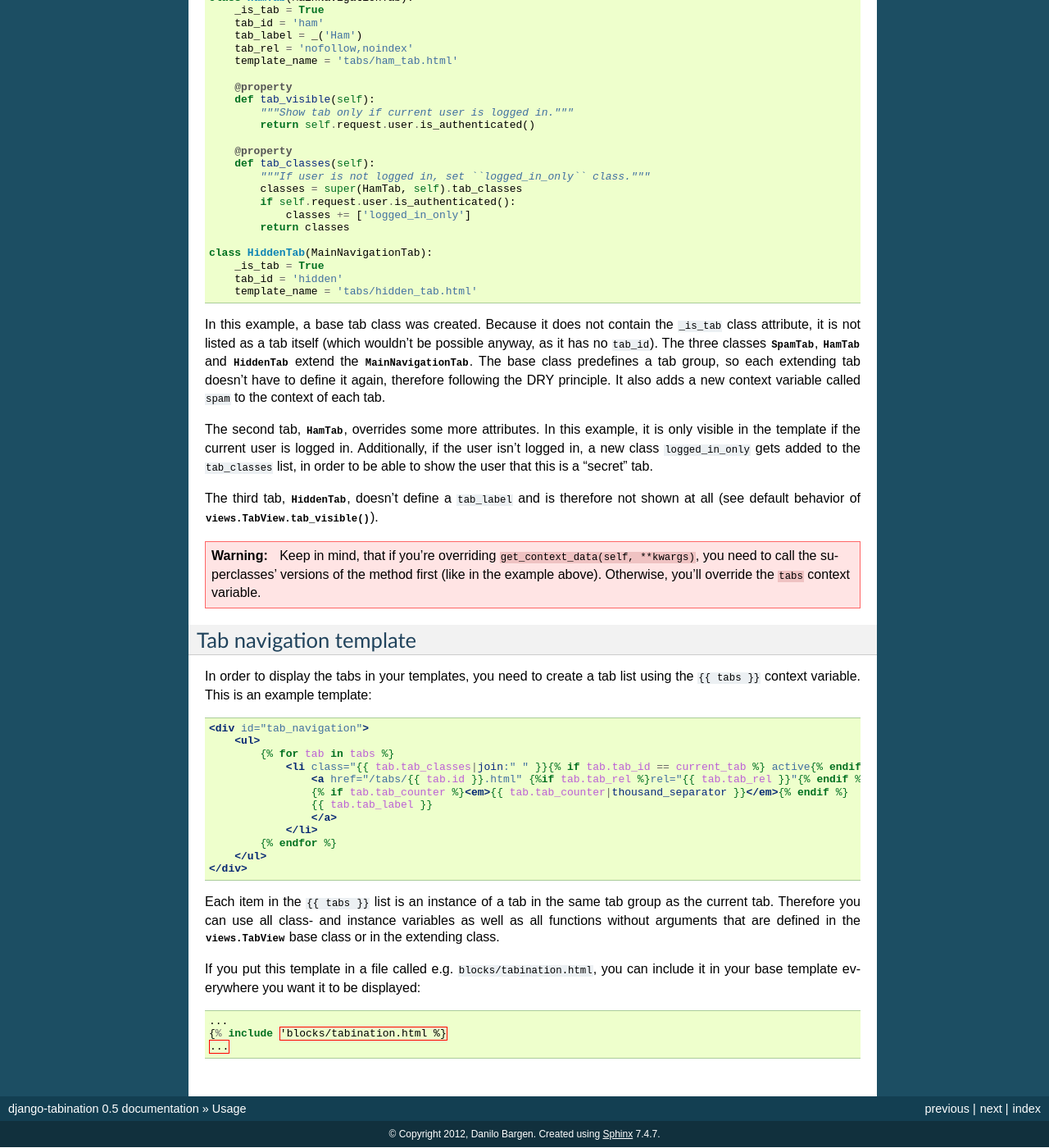
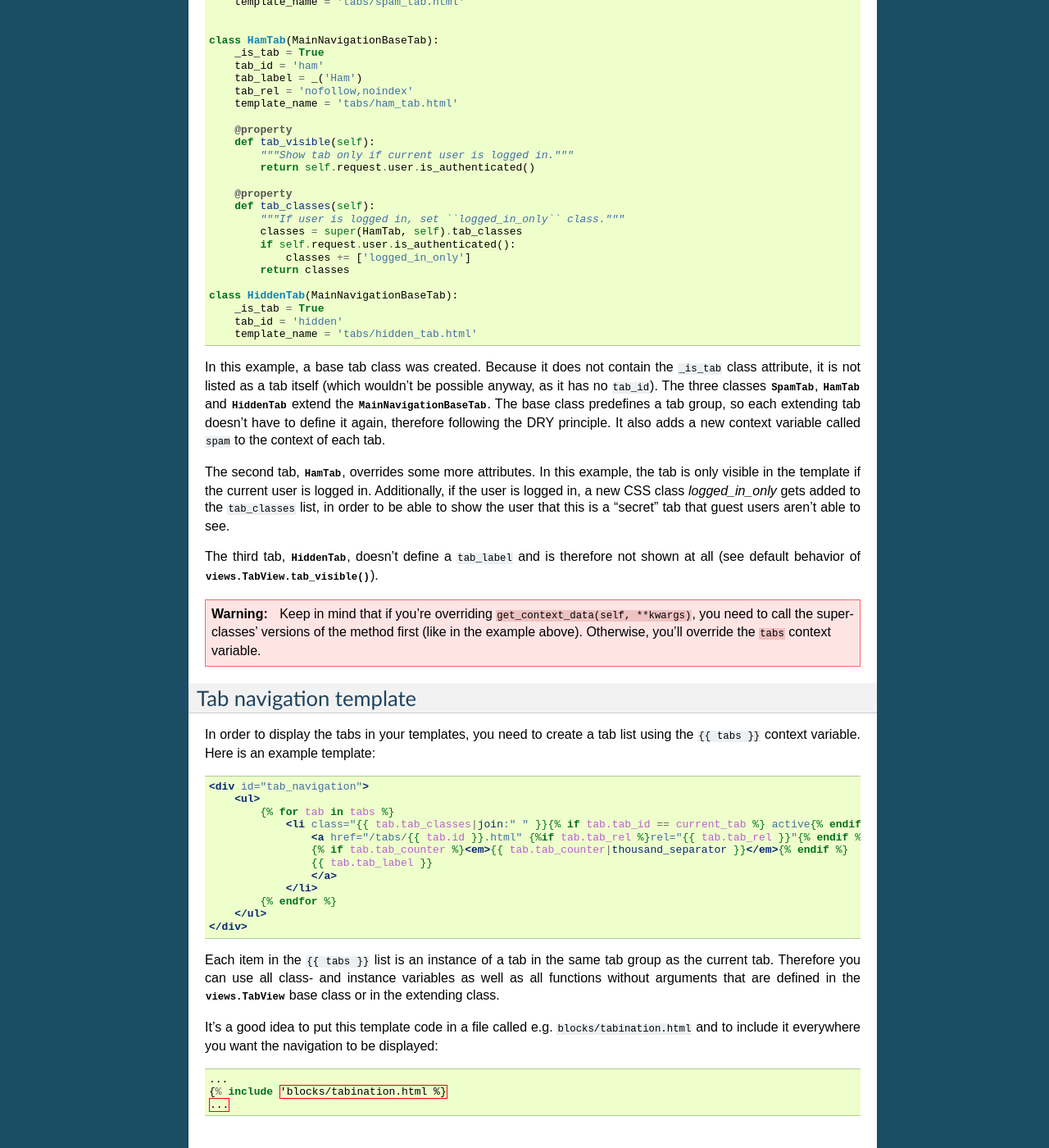
Before and after one commit to dbrgn/django-tabination, a Sphinx documentation site: the page built from doc/source/usage.rst, in a window 1280 px wide and 1400 px high, scrolled down 1638 px. Shown: the whole window at 82% size. Built offline with Sphinx 7.4.7, drawn with Linux system fonts in a browser that asks for light colours; some of the changed text lies outside the part shown.

Commit message:
Improved docs

```diff
--- a/doc/source/tabview.rst
+++ b/doc/source/tabview.rst
@@ -1,5 +1,7 @@
 TabView
 =======
 
+This page documents the attribute values and functions of the ``TabView`` base class.
+
 .. automodule:: views
     :members: TabView
--- a/doc/source/usage.rst
+++ b/doc/source/usage.rst
@@ -3,9 +3,8 @@
 
 .. |TabView| replace:: :class:`views.TabView`
 
-*django-tabination* cannot be used out-of-the-box, it is instead a library that
-enables you to easily build your own tab navigation templates by extending the
-|TabView| base class.
+*django-tabination* is a library that enables you to easily build your own tab
+navigation templates by extending the |TabView| base class.
 
 The library is strongly based on the
 `class based views <https://docs.djangoproject.com/en/dev/topics/class-based-views/>`_
@@ -43,17 +42,19 @@
 
     class SpamTab(TabView):
         _is_tab = True
+        tab_id = 'spam'
         tab_group = 'main_navigation'
         tab_label = 'Spam'
 
 This tab fulfils all the requirements, but does not render any response yet.
-In order to render a response, you could for example use `generic view mixins
+In order to render a response, you could use `generic view mixins
 <https://docs.djangoproject.com/en/dev/ref/class-based-views/#mixins>`_::
 
     from django.views.generic.base import TemplateResponseMixin
 
     class SpamTab(TemplateResponseMixin, TabView):
         _is_tab = True
+        tab_id = 'spam'
         tab_group = 'main_navigation'
         tab_label = 'Spam'
         template_name = 'tabs/spam_tab.html'
@@ -63,7 +64,8 @@
 You can do everything with your TabView that you can do with normal class
 based views. The only things that you need to bear in mind is that
 |TabView| always needs to be the base class (on the right side of the
-parentheses). It may be overloaded using mixins but not using other views.
+parentheses). It may be overloaded using mixins but cannot be combined with
+other views.
 
 Customizing your tab view
 +++++++++++++++++++++++++
@@ -81,24 +84,24 @@
     from django.views.generic.base import TemplateResponseMixin
     from django.utils.translation import ugettext as _
 
-    class MainNavigationTab(TemplateResponseMixin, TabView):
+    class MainNavigationBaseTab(TemplateResponseMixin, TabView):
         """Base class for all main navigation tabs."""
         tab_group = 'main_navigation'
         tab_classes = ['main-navigation-tab']
 
         def get_context_data(self, **kwargs):
-            context = super(MainNavigationTab, self).get_context_data(**kwargs)
+            context = super(MainNavigationBaseTab, self).get_context_data(**kwargs)
             context['spam'] = 'ham'
             return context
 
-    class SpamTab(MainNavigationTab):
+    class SpamTab(MainNavigationBaseTab):
         _is_tab = True
         tab_id = 'spam'
         tab_label = _('Spam')
         template_name = 'tabs/spam_tab.html'
 
 
-    class HamTab(MainNavigationTab):
+    class HamTab(MainNavigationBaseTab):
         _is_tab = True
         tab_id = 'ham'
         tab_label = _('Ham')
@@ -112,13 +115,13 @@
 
         @property
         def tab_classes(self):
-            """If user is not logged in, set ``logged_in_only`` class."""
+            """If user is logged in, set ``logged_in_only`` class."""
             classes = super(HamTab, self).tab_classes
             if self.request.user.is_authenticated():
                 classes += ['logged_in_only']
             return classes
 
-    class HiddenTab(MainNavigationTab):
+    class HiddenTab(MainNavigationBaseTab):
         _is_tab = True
         tab_id = 'hidden'
         template_name = 'tabs/hidden_tab.html'
@@ -128,16 +131,16 @@
 ``_is_tab`` class attribute, it is not listed as a tab itself (which wouldn't
 be possible anyway, as it has no ``tab_id``). The three classes
 :class:`SpamTab`, :class:`HamTab` and :class:`HiddenTab` extend the
-:class:`MainNavigationTab`. The base class predefines a tab group, so each
+:class:`MainNavigationBaseTab`. The base class predefines a tab group, so each
 extending tab doesn't have to define it again, therefore following the DRY
 principle. It also adds a new context variable called ``spam`` to the context
 of each tab.
 
 The second tab, :class:`HamTab`, overrides some more attributes. In this
-example, it is only visible in the template if the current user is logged in.
-Additionally, if the user isn't logged in, a new class ``logged_in_only`` gets
-added to the ``tab_classes`` list, in order to be able to show the user that
-this is a "secret" tab.
+example, the tab is only visible in the template if the current user is logged
+in.  Additionally, if the user is logged in, a new CSS class `logged_in_only`
+gets added to the ``tab_classes`` list, in order to be able to show the user
+that this is a "secret" tab that guest users aren't able to see.
 
 The third tab, :class:`HiddenTab`, doesn't define a ``tab_label`` and is
 therefore not shown at all (see default behavior of
@@ -145,7 +148,7 @@
 
 .. warning::
 
-    Keep in mind, that if you're overriding ``get_context_data(self, **kwargs)``,
+    Keep in mind that if you're overriding ``get_context_data(self, **kwargs)``,
     you need to call the superclasses' versions of the method first (like in
     the example above). Otherwise, you'll override the ``tabs`` context
     variable.
@@ -155,7 +158,7 @@
 -----------------------
 
 In order to display the tabs in your templates, you need to create a tab list
-using the ``{{ tabs }}`` context variable. This is an example template:
+using the ``{{ tabs }}`` context variable. Here is an example template:
 
 .. code-block:: guess
 
@@ -177,8 +180,9 @@
 variables as well as all functions without arguments that are defined in the
 |TabView| base class or in the extending class.
 
-If you put this template in a file called e.g. ``blocks/tabination.html``, you
-can include it in your base template everywhere you want it to be displayed:
+It's a good idea to put this template code in a file called e.g.
+``blocks/tabination.html`` and to include it everywhere you want the
+navigation to be displayed:
 
 .. code-block:: guess
 
```
Also changed, not shown: other parts of doc/source/usage.rst (+3 -2 lines).
